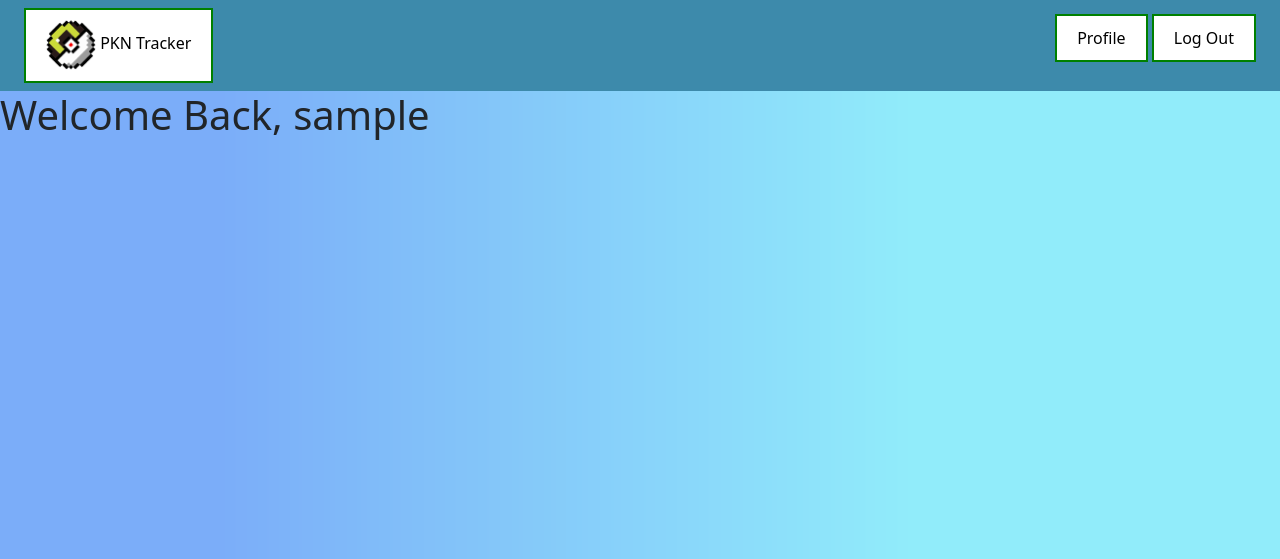
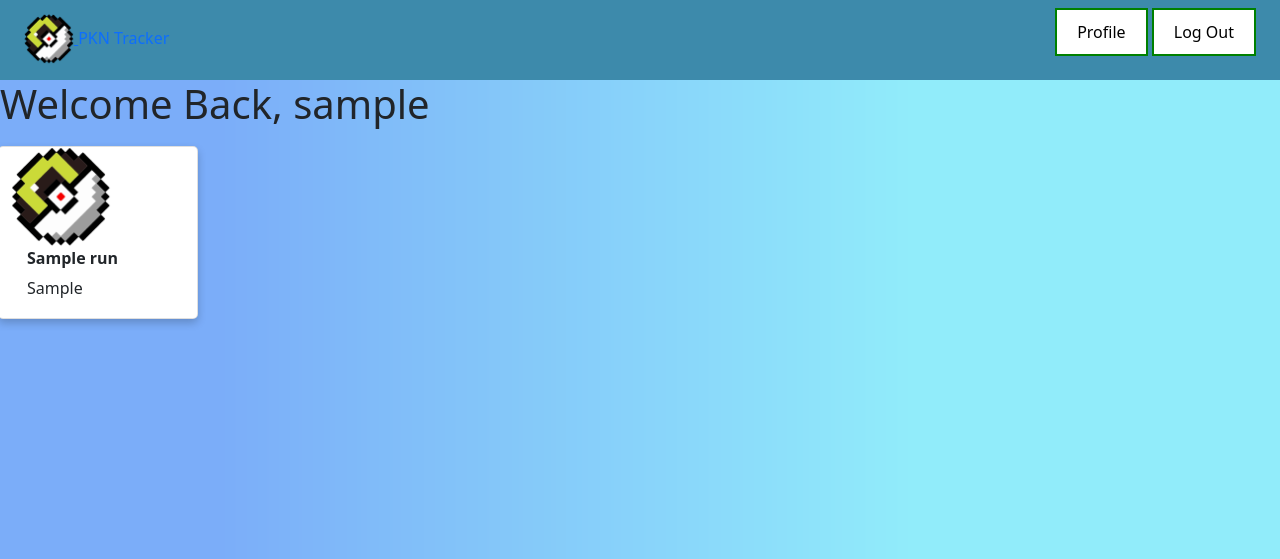
Before and after one commit to DevinLB/Nuzlocke-Tracker, a Django app: page /profile/ in a window 1280 px wide. Shown: the top 559 px of the page. Run offline with Django 3.2, Linux system fonts and the light colour scheme; a user stored in the database is signed in; tables that the repository leaves empty hold one stand-in row (values such as "Sample post"); some web fonts are replaced.

Commit message:
Adds 'Run' cards to the profile page

```diff
--- a/main_app/static/css/style.css
+++ b/main_app/static/css/style.css
@@ -84,7 +84,7 @@ body {
   background-color: #3D8AAB;
 }
 
-a:link, a:visited {
+.basic-button:link, .basic-button:visited {
   background-color: white;
   color: black;
   border: 2px solid green;
@@ -94,7 +94,7 @@ a:link, a:visited {
   display: inline-block;
 }
 
-a:hover, a:active {
+.basic-button:hover, .basic-button:active {
   background-color: rgb(86, 98, 139);
   color: rgb(0, 0, 0);
 }
@@ -102,3 +102,28 @@ a:hover, a:active {
 #home-link {
   display: inline-block;
 }
+
+.card {
+  box-shadow: 0 4px 8px 0 rgba(0,0,0,0.2);
+  transition: 0.3s;
+  border-radius: 5px; /* 5px rounded corners */
+  width:200px;
+  margin: 10px;
+}
+
+/* On mouse-over, add a deeper shadow */
+.card:hover {
+  box-shadow: 0 8px 16px 0 rgba(0,0,0,0.2);
+}
+
+/* Add some padding inside the card container */
+.container-card {
+  padding: 2px 16px;
+}
+
+/* Add rounded corners to the top left and the top right corner of the image */
+.card-img {
+  border-radius: 5px 5px 0 0;
+  height: 100px;
+  width: 100px;
+}
--- a/main_app/templates/base.html
+++ b/main_app/templates/base.html
@@ -25,11 +25,11 @@
         <div class="right">
           <ul class="right">
             {% if user.is_authenticated %}
-              <li class="nav-links"><a href="{% url 'profile' %}">Profile</a></li>
-              <li class="nav-links"><a href="{% url 'logout' %}">Log Out</a></li>
+              <li class="nav-links"><a class="basic-button" href="{% url 'profile' %}">Profile</a></li>
+              <li class="nav-links"><a class="basic-button" href="{% url 'logout' %}">Log Out</a></li>
             {% else %}
-              <li class="nav-links"><a href="{% url 'signup' %}">Sign Up</a></li>
-              <li class="nav-links"><a href="{% url 'login' %}">Log In</a></li>
+              <li class="nav-links"><a class="basic-button" href="{% url 'signup' %}">Sign Up</a></li>
+              <li class="nav-links"><a class="basic-button" href="{% url 'login' %}">Log In</a></li>
             {% endif %}
           </ul>
         </div>
--- a/main_app/templates/index.html
+++ b/main_app/templates/index.html
@@ -39,7 +39,7 @@
         </ul>
       </div>
       <div class="button">
-        <a href="">What is a Nuzlocke?</a>
+        <a class="basic-button" href="">What is a Nuzlocke?</a>
       </div>
     </div>
   </div>
--- a/main_app/templates/profile/profile.html
+++ b/main_app/templates/profile/profile.html
@@ -1,5 +1,20 @@
 {% extends 'base.html' %}
 
 {% block content %}
+{% load static %}
+
 <h1>Welcome Back, {{profile.username}}</h1>
+
+{% for run in runs %}
+  <div class="card">
+    <img class="card-img" src="{% static '/images/logo.png' %}">
+    <div class="container-card">
+      <h6><b>{{run.name}}</b></h6>
+      <p>{{run.game}}</p>
+    </div>
+  </div>
+{% endfor %}
+
+
+
 {% endblock %}
--- a/main_app/views.py
+++ b/main_app/views.py
@@ -7,6 +7,7 @@ from django.contrib.auth.forms import UserCreationForm
 from django.contrib.auth.forms import AuthenticationForm
 
 from .forms import SignUpForm
+from .models import Run
 # from .models import Profile, City, Review
 
 
@@ -40,5 +41,5 @@ def home(request):
 @login_required
 def profile(request):
   profile = request.user
-  # runs =
-  return render(request, 'profile/profile.html', {'profile': profile})
+  runs = profile.run_set.all()
+  return render(request, 'profile/profile.html', {'profile': profile, 'runs': runs})
```
